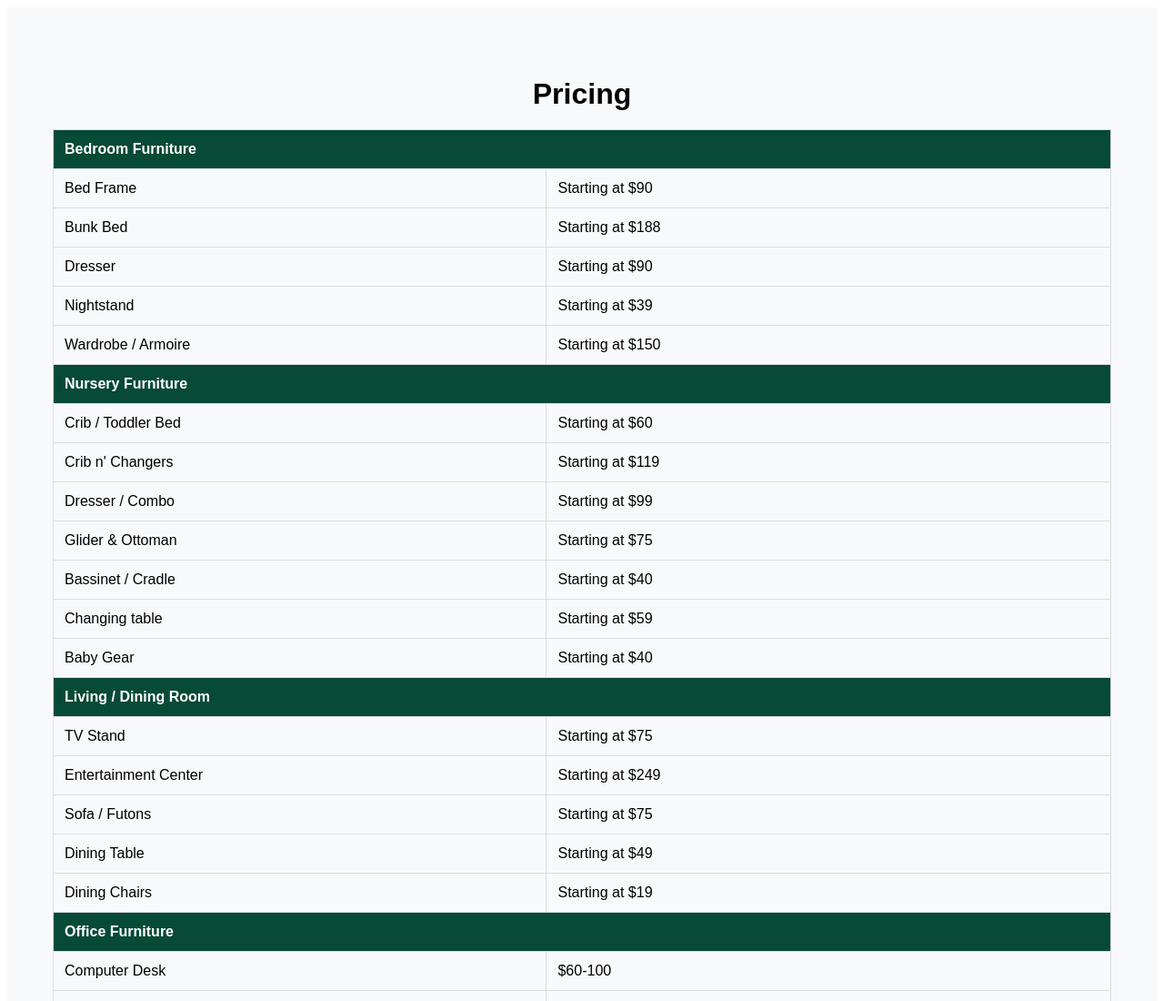
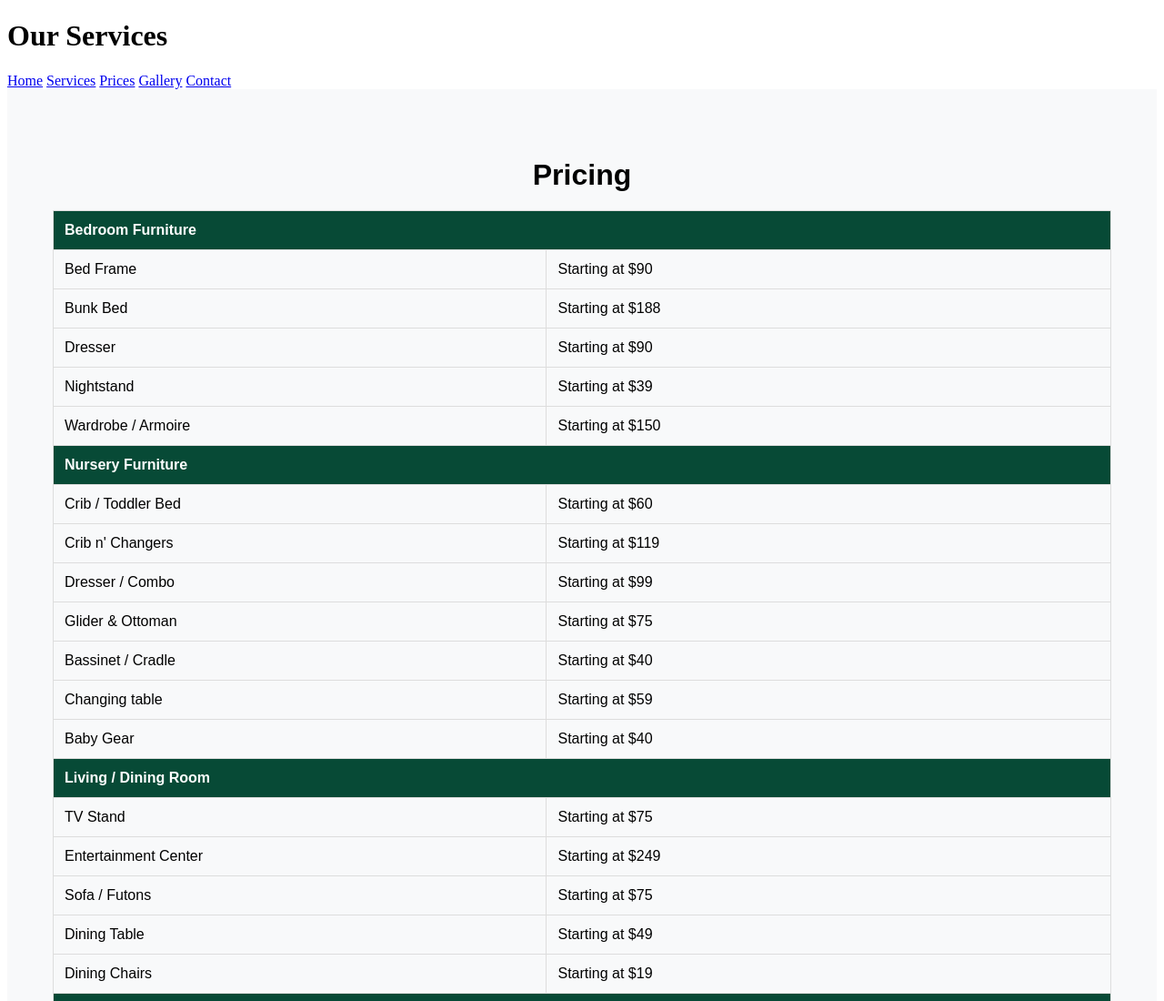
Before and after one commit to othmanalamoudi1/Assembly-Super-Handyman, a plain HTML site: page prices.html in a window 1280 px wide. Shown: the top 1100 px of the page at 91% size. Drawn offline with Linux system fonts and the light colour scheme.

Commit message:
Update prices.html

```diff
--- a/prices.html
+++ b/prices.html
@@ -46,6 +46,16 @@
     </style>
 </head>
 <body>
+     <header>
+    <h1>Our Services</h1>
+    <nav>
+      <a href="index.html">Home</a>
+      <a href="services.html">Services</a>
+      <a href="prices.html">Prices</a>
+      <a href="gallery.html">Gallery</a>
+      <a href="contact.html">Contact</a>
+    </nav>
+  </header>
     <section class="pricing-section">
         <h2 class="pricing-title">Pricing</h2>
         <table class="pricing-table">
@@ -227,4 +237,5 @@
         </div>
     </section>
 </body>
+
 </html>
```
